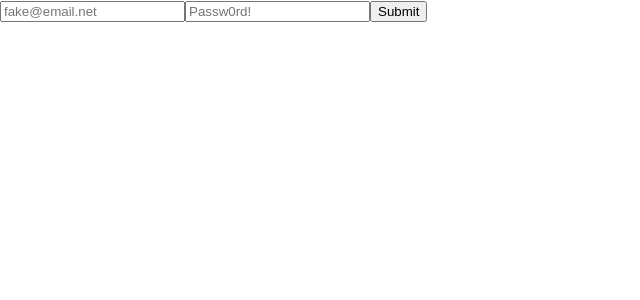
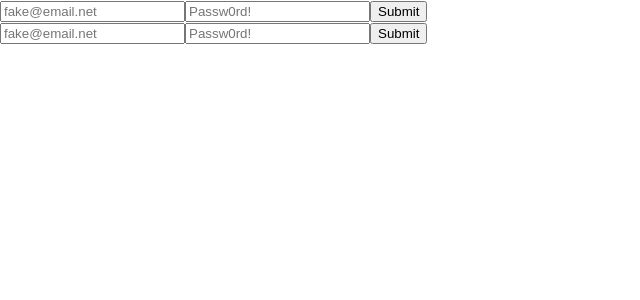
Before and after one commit to vanev/household, a React (Create React App) app: page / in a window 1280 px wide. Shown: the top 300 px of the page, without its empty margins (0-640 px from the left). Built offline with nearby package versions, Linux system fonts and the light colour scheme; no server answers.

Commit message:
Adds User Creation Component

```diff
--- a/src/App.tsx
+++ b/src/App.tsx
@@ -1,11 +1,13 @@
 import { Provider as AuthProvider } from "./Authentication/hooks/useAuth";
 import Authentication from "./Authentication/components/Authentication";
+import UserCreation from "./User/componets/Creation";
 import styles from "./App.module.css";
 
 const App = () => (
   <AuthProvider>
     <div className={styles.App}>
       <Authentication />
+      <UserCreation />
     </div>
   </AuthProvider>
 );
--- /dev/null
+++ b/src/User/componets/Creation.tsx
@@ -0,0 +1,62 @@
+import { createUserWithEmailAndPassword } from "@firebase/auth";
+import { useState } from "react";
+import useAuth from "../../Authentication/hooks/useAuth";
+import Email from "../../Email";
+import firebaseAuth from "../../Firebase/auth";
+import Password from "../../Password";
+
+type Props = {
+  onSubmit: (email: Email, password: Password) => unknown;
+};
+
+const Form = ({ onSubmit }: Props) => {
+  const [email, setEmail] = useState("");
+  const [password, setPassword] = useState("");
+
+  return (
+    <form
+      onSubmit={(event) => {
+        event.preventDefault();
+        onSubmit(email, password);
+      }}
+    >
+      <input
+        type="email"
+        placeholder="fake@email.net"
+        onChange={(event) => setEmail(event.target.value)}
+      />
+
+      <input
+        type="password"
+        placeholder="Passw0rd!"
+        onChange={(event) => setPassword(event.target.value)}
+      />
+
+      <button type="submit">Submit</button>
+    </form>
+  );
+};
+
+const Creation = () => {
+  const auth = useAuth();
+
+  switch (auth._tag) {
+    case "Loading":
+    case "Authenticated":
+      return null;
+
+    case "Failed":
+    case "Unauthenticated":
+      return (
+        <div>
+          <Form
+            onSubmit={(email, password) => {
+              createUserWithEmailAndPassword(firebaseAuth, email, password);
+            }}
+          />
+        </div>
+      );
+  }
+};
+
+export default Creation;
```
